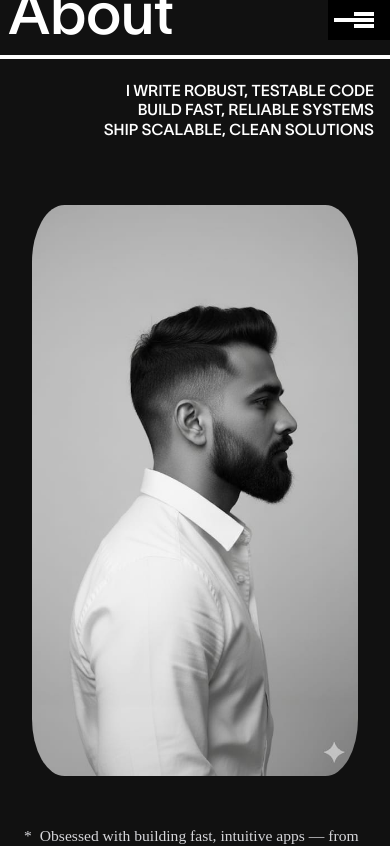
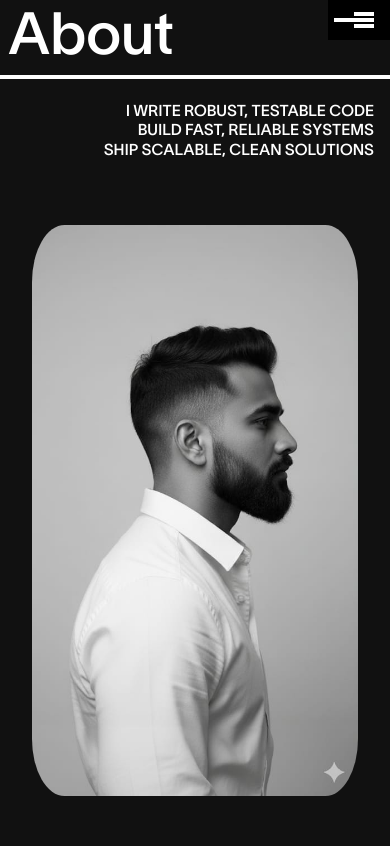
Before and after one commit to ashu1144/portfolio-website2, a React (Vite) app: page /about in a window 390 px wide. Shown: the top 846 px of the page. Built offline with nearby package versions, Linux system fonts and the light colour scheme.

Commit message:
new section responsive

```diff
--- a/src/components/hero/Hero.jsx
+++ b/src/components/hero/Hero.jsx
@@ -3,7 +3,7 @@ import myimg from '../../assets/myImg.jpg'
 
 const Hero = () => {
   return (
-         <section className="bg-[#111]">
+         <section className="bg-[#111] pt-5">
         {/* Title */}
         <h1 className="about text-[10vw] max-sm:text-[15vw] font-[font2] leading-[10vw] px-5 max-sm:px-2 capitalize text-white">
           about
```
